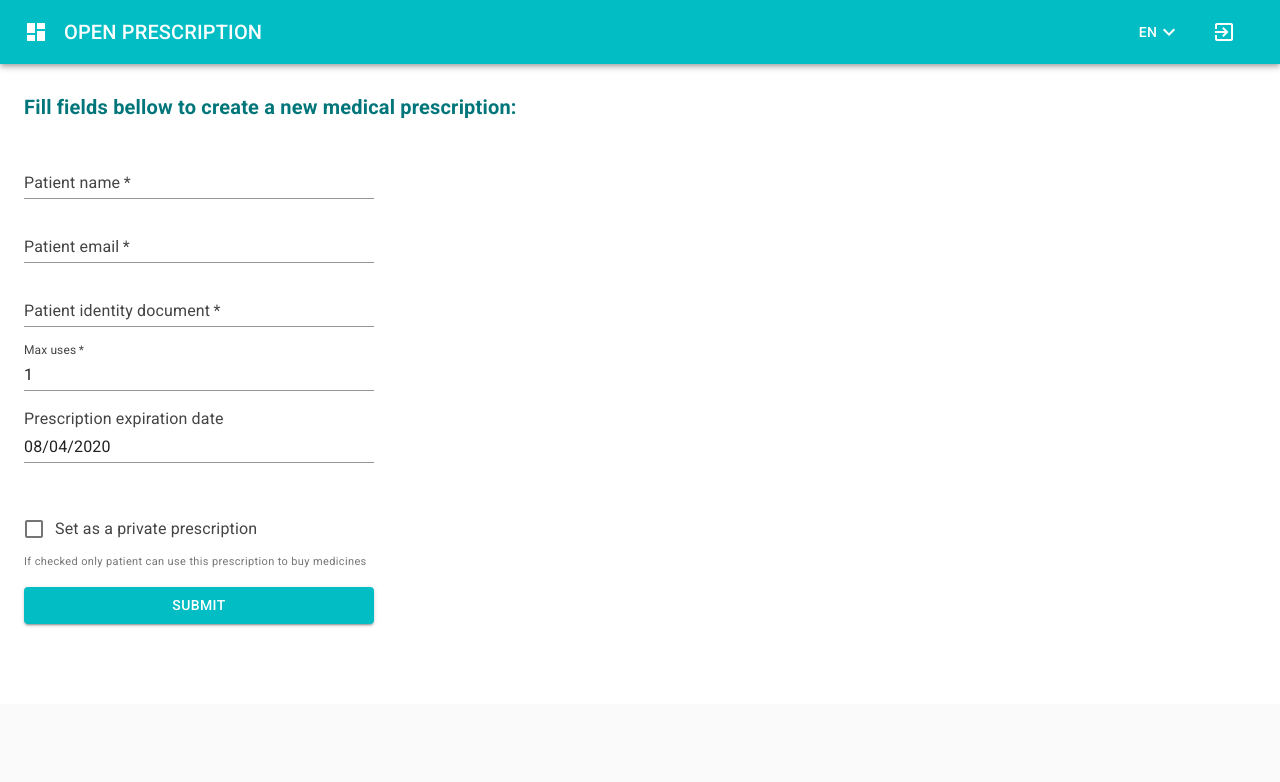
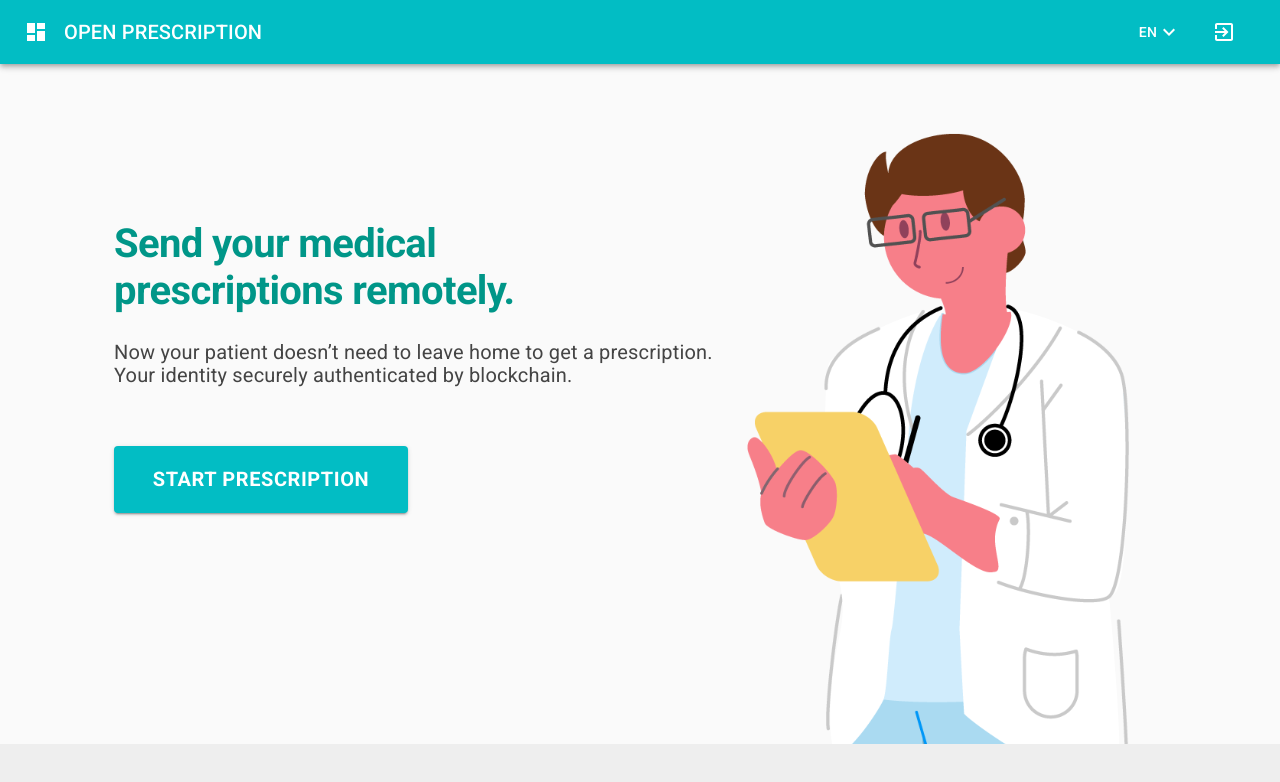
Before and after one commit to OpenPrescription/openprescription-doctor, a React (Create React App) app: page /login in a window 1280 px wide. Both pictures are taken after typing "Sample", "Sample" into the empty fields and a click on the button "SUBMIT". Shown: the top 782 px of the page. Built offline with nearby package versions, Linux system fonts and the light colour scheme.

Commit message:
Home screen done

```diff
--- a/src/App.js
+++ b/src/App.js
@@ -3,6 +3,7 @@ import { BrowserRouter as Router, Switch, Route } from "react-router-dom";
 import {
   Login,
   Home,
+  PatientDataForm,
   NoMatch
 } from "./screens";
 import PrivateRoute from "./components/PrivateRoute";
@@ -17,6 +18,9 @@ function App() {
         <PrivateRoute path="/" exact>
           <Home />
         </PrivateRoute>
+        <PrivateRoute path="/patient-data" exact>
+          <PatientDataForm />
+        </PrivateRoute>
         <Route path="*">
           <NoMatch />
         </Route>
--- a/src/screens/Home/index.jsx
+++ b/src/screens/Home/index.jsx
@@ -1,145 +1,147 @@
-import React, { useState } from "react";
+import React from "react";
+import { makeStyles } from "@material-ui/core/styles";
 import Container from "@material-ui/core/Container";
 import Typography from "@material-ui/core/Typography";
-import { Trans, useTranslation } from "react-i18next";
-import { makeStyles } from "@material-ui/core/styles";
-import Backdrop from "@material-ui/core/Backdrop";
-import CircularProgress from "@material-ui/core/CircularProgress";
-import Alert from "@material-ui/lab/Alert";
-import DoctorIdRegisterDialog from "../../components/DoctorIdRegister";
-import { getDoctorId } from "../../helpers/storage";
-import SignPrescription from "../../components/SignPrescription";
-import PrescriptionForm from "../../components/PrescriptionForm";
-import { createPrescription } from "../../data/prescriptions";
-import moment from "moment";
-import { useUser } from "../../contexts/User";
-import { toSha256, toBase64 } from "../../helpers";
+import Button from "@material-ui/core/Button";
+import { useTranslation } from "react-i18next";
+import { useHistory } from "react-router-dom";
 
-const useStyles = makeStyles((theme) => ({
-  icon: {
-    marginRight: theme.spacing(2),
-  },
-  heroContent: {
-    backgroundColor: theme.palette.background.paper,
-    padding: theme.spacing(4, 0, 2),
-  },
-  backdrop: {
-    zIndex: theme.zIndex.drawer + 1,
-    color: "#fff",
-  },
-}));
+import doctor from './../../assets/doctor-man.svg';
+import unlock from './../../assets/unlock.svg';
 
 export default () => {
-  const classes = useStyles();
+
   const { t } = useTranslation();
-  const [loading, setLoading] = useState(null);
-  const [openDoctorIdRequest, toggleDoctorIdRequest] = useState(false);
-  const [startSignProcess, handleSignProcess] = useState(false);
-  const [prescription, setPrescription] = useState(false);
-  const [validationError, setValidationError] = useState(null);
-  const [creationResponse, setCreationResponse] = useState(false);
-  const user = useUser();
+  const history = useHistory();
 
-  const onValidateDoctorId = (isValid, doctorId) => {
-    if (isValid) {
-      setPrescription({
-        ...prescription,
-        doctorId: doctorId,
-      });
-      return handleSignProcess(true);
-    } else {
-      setValidationError(t("doctorIdvalidationError"));
+  const useStyles = makeStyles((theme) => ({
+    container: {
+      paddingTop: 52,
+      maxWidth: 1100
+    },
+    title: {
+      fontFamily: 'Roboto',
+      fontWeight: '900',
+      fontSize: '40px',
+      lineHeight: '47px',
+      color: '#009688',
+      maxWidth: 419,
+      margin: '0 0 27px'
+    },
+    text: {
+      fontFamily: 'Roboto',
+      fontWeight: 'normal',
+      fontSize: '20px',
+      lineHeight: '23px',
+      color: '#444444',
+      margin: '0 0 59px',
+      maxWidth: 617
+    },
+    button: {
+      fontFamily: 'Roboto',
+      fontWeight: '900',
+      fontSize: '20px',
+      lineHeight: '23px',
+      height: 67,
+      width: 294,
+      boxShadow: 0,
+      position: 'relative',
+      zIndex: 2
+    },
+    imageContainer: {
+      position: 'relative',
+      paddingTop: 104,
+      zIndex: 2,
+
+      ['@media (min-width: 768px) and (max-height: 760px)']: {
+        paddingTop: 40
+      },
+
+      ['@media (min-width: 768px) and (max-height: 600px)']: {
+        paddingTop: 20
+      },
+
+      ['@media (max-width: 768px)']: {
+        paddingTop: 0,
+        paddingBottom: 40
+      },
+    },
+    doctorStyle: {
+      width: 440,
+      height: 640,
+      position: 'fixed',
+      left: '50%',
+      transform: 'translateX(+20%)',
+      bottom: 56,
+
+      ['@media (max-height: 760px)']: {
+        bottom: -100
+      },
+
+      ['@media (max-width: 1000px)']: {
+        display: 'none'
+      }
+    },
+    unlockStyle: {
+      width: 388,
+      height: 355,
+      position: 'fixed',
+      left: 0,
+      bottom: 56,
+      zIndex: 1,
+
+      ['@media (max-height: 840px)']: {
+        display: 'none'
+      }
+    },
+    footerBar: {
+      position: 'fixed',
+      bottom: 0,
+      left: 0,
+      width: '100%',
+      background: '#EEEEEE',
+      height: 56,
+      zIndex: 3,
+
+      ['@media (max-width: 768px)']: {
+        display: 'none'
+      }
     }
-  };
+  }));
 
-  const sendPrescription = async (data) => {
-    try {
-      const base64File = await toBase64(data.prescriptionFile[0]);
-      data.prescriptionFile = base64File;
-      data.company = {
-        id: user.companyId,
-        name: user.companyName,
-      };
-      await createPrescription(data);
-      window.scrollTo(0, 0);
-      setCreationResponse("success");
-    } catch (error) {
-      window.scrollTo(0, 0);
-      setCreationResponse("error");
-      console.error(error);
-    }
-  };
-
-  const onPrescriptionSigned = async (doctor) => {
-    handleSignProcess(false);
-    setLoading(true);
-    const data = {
-      ...prescription,
-      doctor: JSON.stringify(doctor),
-      expirationDate: moment(prescription.expirationDate).format(
-        "YYYY-MM-DD HH:mm:ss"
-      ),
-    };
-    await sendPrescription(data);
-    setLoading(false);
-  };
-
-  const onSubmitPrescription = async (data) => {
-    const doctorId = getDoctorId();
-    data.doctorId = doctorId;
-    setPrescription(data);
-    if (!doctorId) {
-      return toggleDoctorIdRequest(true);
-    }
-    setPrescription(data);
-    handleSignProcess(true);
-  };
+  const {
+    container,
+    title,
+    text,
+    button,
+    imageContainer,
+    doctorStyle,
+    unlockStyle,
+    footerBar
+  } = useStyles();
 
   return (
-    <div className={classes.heroContent}>
-      {loading && (
-        <Backdrop className={classes.backdrop} open={loading}>
-          <CircularProgress color="inherit" />
-        </Backdrop>
-      )}
-      <Container>
-        {creationResponse == "success" && (
-          <Alert severity="success">
-            <Trans i18nKey="prescriptionSuccessMessage">
-              Prescription created with success. A e-mail was sent to patient
-              with prescription document.
-            </Trans>
-          </Alert>
-        )}
-        {creationResponse == "error" && (
-          <Alert severity="error">
-            <Trans i18nKey="prescriptionUnkownErrorMessage">
-              Could not create prescription. Please, try later.
-            </Trans>
-          </Alert>
-        )}
-
-        <Typography variant="subtitle1" component="p">
-          <Trans i18nKey="fillToCreateNewPrescription">
-            Fill fields bellow to create a new medical prescription:
-          </Trans>
+    <Container className={container}>
+      <div className={imageContainer}>
+        <Typography variant="h1" className={title}>
+          {t('homeScreenTitle')}
         </Typography>
-        {Boolean(validationError) && (
-          <Alert severity="error">{validationError}</Alert>
-        )}
-        <PrescriptionForm onSubmit={onSubmitPrescription} />
-        <DoctorIdRegisterDialog
-          open={openDoctorIdRequest}
-          onCancel={() => toggleDoctorIdRequest(false)}
-          onValidate={onValidateDoctorId}
+        <Typography variant="body1" className={text}>
+          {t('homeScreenText')}
+        </Typography>
+        <Button type="submit" variant="contained" color="primary" className={button} onClick={() => history.push('/patient-data')}>
+          {t('homeScreenButton')}
+        </Button>
+        <img
+          src={doctor}
+          class={doctorStyle}
         />
-        {startSignProcess && (
-          <SignPrescription
-            prescription={prescription}
-            onSigned={onPrescriptionSigned}
-          />
-        )}
-      </Container>
-    </div>
+        <img
+          src={unlock}
+          class={unlockStyle}
+        />
+      </div>
+      <div className={footerBar}></div>
+    </Container>
   );
 };
--- /dev/null
+++ b/src/screens/PatientDataForm/index.jsx
@@ -0,0 +1,145 @@
+import React, { useState } from "react";
+import Container from "@material-ui/core/Container";
+import Typography from "@material-ui/core/Typography";
+import { Trans, useTranslation } from "react-i18next";
+import { makeStyles } from "@material-ui/core/styles";
+import Backdrop from "@material-ui/core/Backdrop";
+import CircularProgress from "@material-ui/core/CircularProgress";
+import Alert from "@material-ui/lab/Alert";
+import DoctorIdRegisterDialog from "../../components/DoctorIdRegister";
+import { getDoctorId } from "../../helpers/storage";
+import SignPrescription from "../../components/SignPrescription";
+import PrescriptionForm from "../../components/PrescriptionForm";
+import { createPrescription } from "../../data/prescriptions";
+import moment from "moment";
+import { useUser } from "../../contexts/User";
+import { toSha256, toBase64 } from "../../helpers";
+
+const useStyles = makeStyles((theme) => ({
+  icon: {
+    marginRight: theme.spacing(2),
+  },
+  heroContent: {
+    backgroundColor: theme.palette.background.paper,
+    padding: theme.spacing(4, 0, 2),
+  },
+  backdrop: {
+    zIndex: theme.zIndex.drawer + 1,
+    color: "#fff",
+  },
+}));
+
+export default () => {
+  const classes = useStyles();
+  const { t } = useTranslation();
+  const [loading, setLoading] = useState(null);
+  const [openDoctorIdRequest, toggleDoctorIdRequest] = useState(false);
+  const [startSignProcess, handleSignProcess] = useState(false);
+  const [prescription, setPrescription] = useState(false);
+  const [validationError, setValidationError] = useState(null);
+  const [creationResponse, setCreationResponse] = useState(false);
+  const user = useUser();
+
+  const onValidateDoctorId = (isValid, doctorId) => {
+    if (isValid) {
+      setPrescription({
+        ...prescription,
+        doctorId: doctorId,
+      });
+      return handleSignProcess(true);
+    } else {
+      setValidationError(t("doctorIdvalidationError"));
+    }
+  };
+
+  const sendPrescription = async (data) => {
+    try {
+      const base64File = await toBase64(data.prescriptionFile[0]);
+      data.prescriptionFile = base64File;
+      data.company = {
+        id: user.companyId,
+        name: user.companyName,
+      };
+      await createPrescription(data);
+      window.scrollTo(0, 0);
+      setCreationResponse("success");
+    } catch (error) {
+      window.scrollTo(0, 0);
+      setCreationResponse("error");
+      console.error(error);
+    }
+  };
+
+  const onPrescriptionSigned = async (doctor) => {
+    handleSignProcess(false);
+    setLoading(true);
+    const data = {
+      ...prescription,
+      doctor: JSON.stringify(doctor),
+      expirationDate: moment(prescription.expirationDate).format(
+        "YYYY-MM-DD HH:mm:ss"
+      ),
+    };
+    await sendPrescription(data);
+    setLoading(false);
+  };
+
+  const onSubmitPrescription = async (data) => {
+    const doctorId = getDoctorId();
+    data.doctorId = doctorId;
+    setPrescription(data);
+    if (!doctorId) {
+      return toggleDoctorIdRequest(true);
+    }
+    setPrescription(data);
+    handleSignProcess(true);
+  };
+
+  return (
+    <div className={classes.heroContent}>
+      {loading && (
+        <Backdrop className={classes.backdrop} open={loading}>
+          <CircularProgress color="inherit" />
+        </Backdrop>
+      )}
+      <Container>
+        {creationResponse == "success" && (
+          <Alert severity="success">
+            <Trans i18nKey="prescriptionSuccessMessage">
+              Prescription created with success. A e-mail was sent to patient
+              with prescription document.
+            </Trans>
+          </Alert>
+        )}
+        {creationResponse == "error" && (
+          <Alert severity="error">
+            <Trans i18nKey="prescriptionUnkownErrorMessage">
+              Could not create prescription. Please, try later.
+            </Trans>
+          </Alert>
+        )}
+
+        <Typography variant="subtitle1" component="p">
+          <Trans i18nKey="fillToCreateNewPrescription">
+            Fill fields bellow to create a new medical prescription:
+          </Trans>
+        </Typography>
+        {Boolean(validationError) && (
+          <Alert severity="error">{validationError}</Alert>
+        )}
+        <PrescriptionForm onSubmit={onSubmitPrescription} />
+        <DoctorIdRegisterDialog
+          open={openDoctorIdRequest}
+          onCancel={() => toggleDoctorIdRequest(false)}
+          onValidate={onValidateDoctorId}
+        />
+        {startSignProcess && (
+          <SignPrescription
+            prescription={prescription}
+            onSigned={onPrescriptionSigned}
+          />
+        )}
+      </Container>
+    </div>
+  );
+};
--- a/src/screens/index.js
+++ b/src/screens/index.js
@@ -1,5 +1,6 @@
 import Login from "./Login";
 import Home from "./Home";
+import PatientDataForm from "./PatientDataForm";
 import NoMatch from "./404";
 
-export { Login, Home, NoMatch };
+export { Login, Home, NoMatch, PatientDataForm };
--- a/src/translations/en.js
+++ b/src/translations/en.js
@@ -31,4 +31,7 @@ export default {
     "Could not create prescription. Please, try later.",
   companyName: "Company Name",
   companyId: "Company ID",
+  homeScreenTitle: 'Send your medical prescriptions remotely.',
+  homeScreenText: 'Now your patient doesn’t need to leave home to get a prescription. Your identity securely authenticated by blockchain.',
+  homeScreenButton: 'Start prescription'
 };
--- a/src/translations/pt.js
+++ b/src/translations/pt.js
@@ -31,4 +31,7 @@ export default {
     "Não foi possível cadastrar a receita. Tente novamente mais tarde.",
   companyName: "Nome da empresa",
   companyId: "CNPJ",
+  homeScreenTitle: 'Envie suas prescrições médicas remotamente.',
+  homeScreenText: 'Agora, seu paciente não precisa sair de casa para obter uma receita. Sua identidade autenticada com segurança pela blockchain.',
+  homeScreenButton: 'Iniciar prescrição'
 };
```
